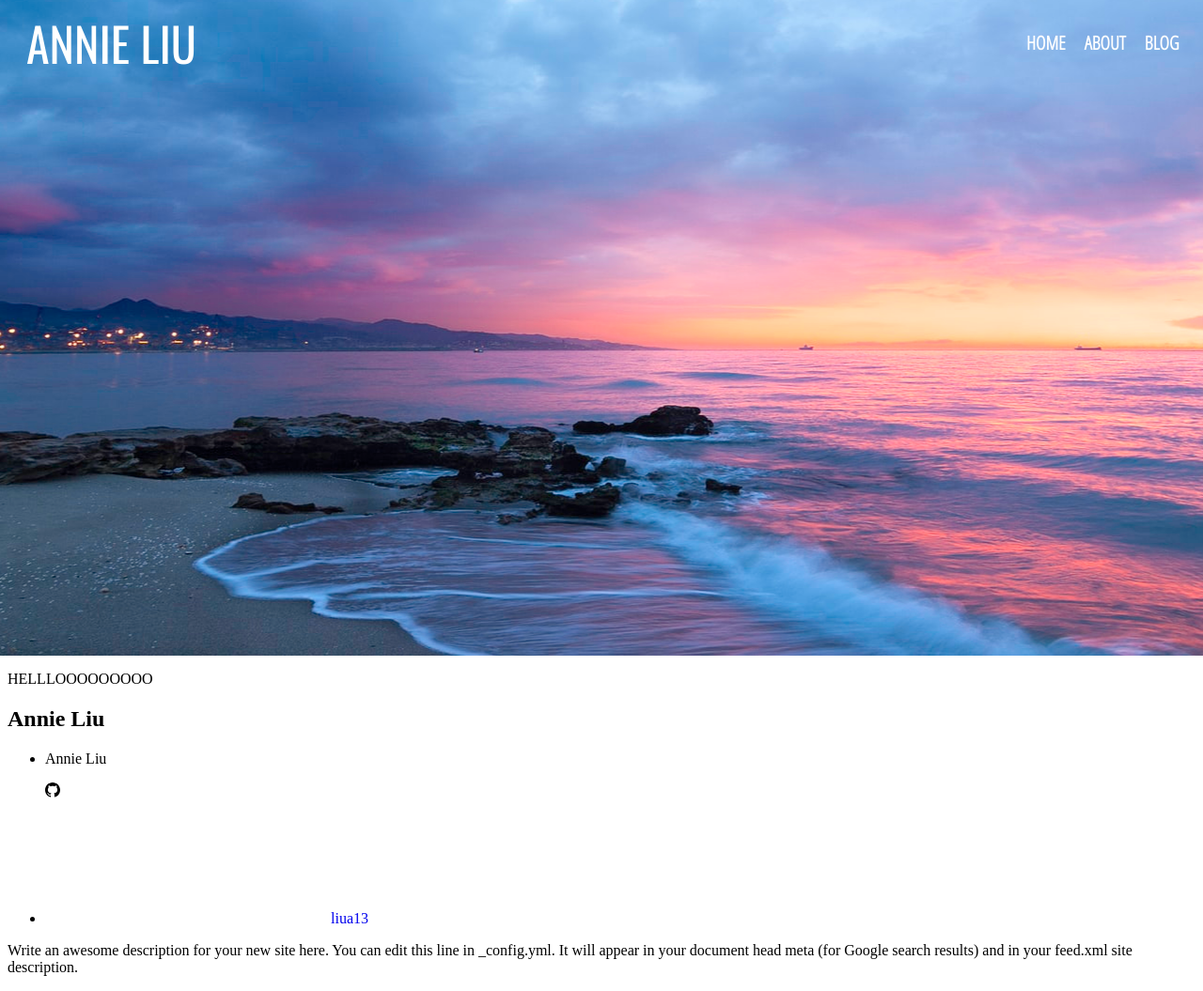
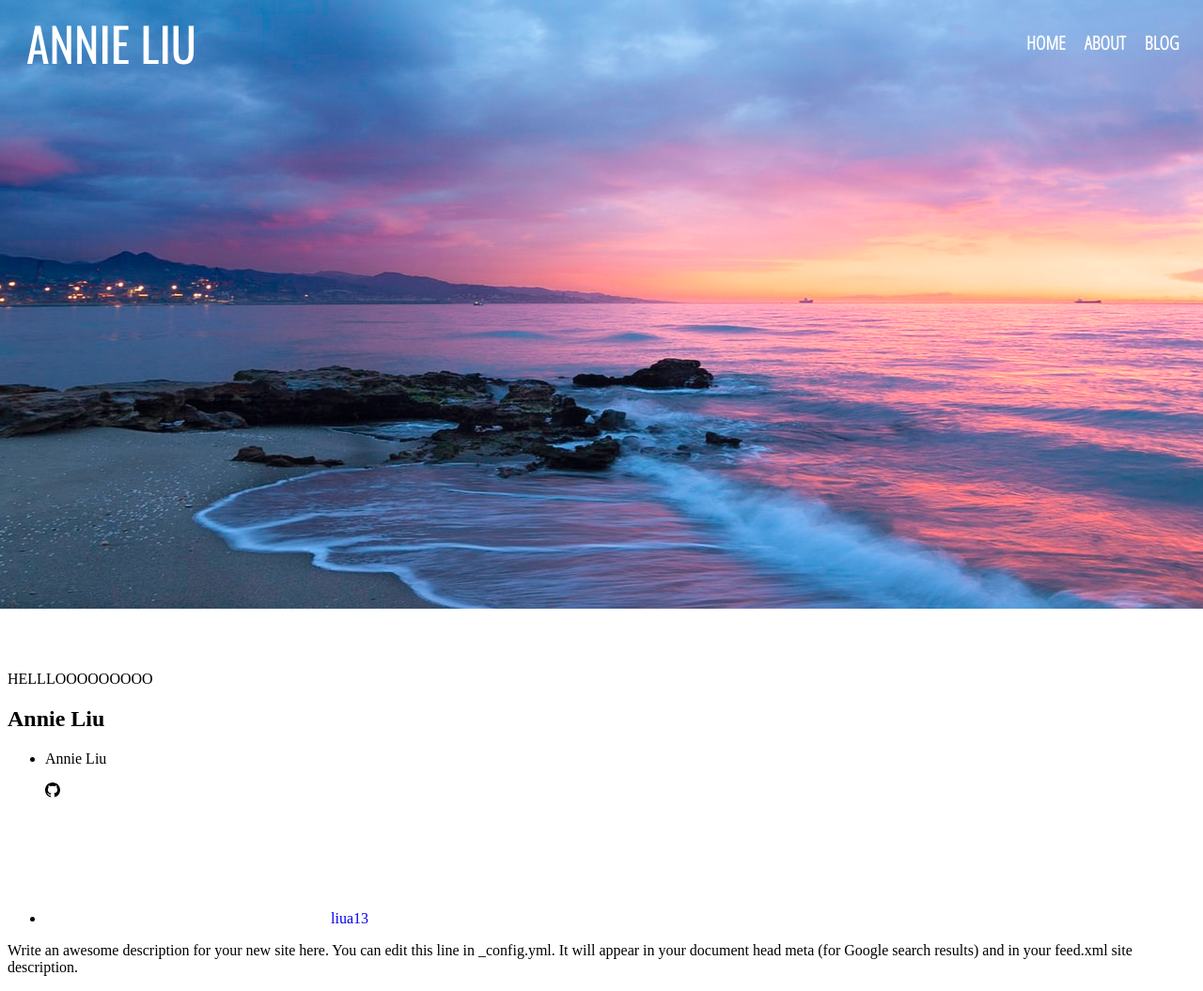
Before and after one commit to liua13/Blog, a Jekyll site: the page built from index.markdown, in a window 1280 px wide. Shown: the whole page at 94% size. Built offline with Jekyll 4.4.1, drawn with Linux system fonts in a browser that asks for light colours; nearby versions of some CDN libraries.

Commit message:
updated home

```diff
--- a/assets/SCSS/main.scss
+++ b/assets/SCSS/main.scss
@@ -20,10 +20,10 @@ a{
 	background-repeat: no-repeat;
 	background-attachment: fixed;
 	background-position: center;
-	height: 1000px;
+	height: 1100px;
 	width: 105%;
 	padding: 0;
-	margin: -400px 0px 0px -10px;
+	margin: -500px 0px 0px -10px;
 }
 
 // *** nav bar ***
```
